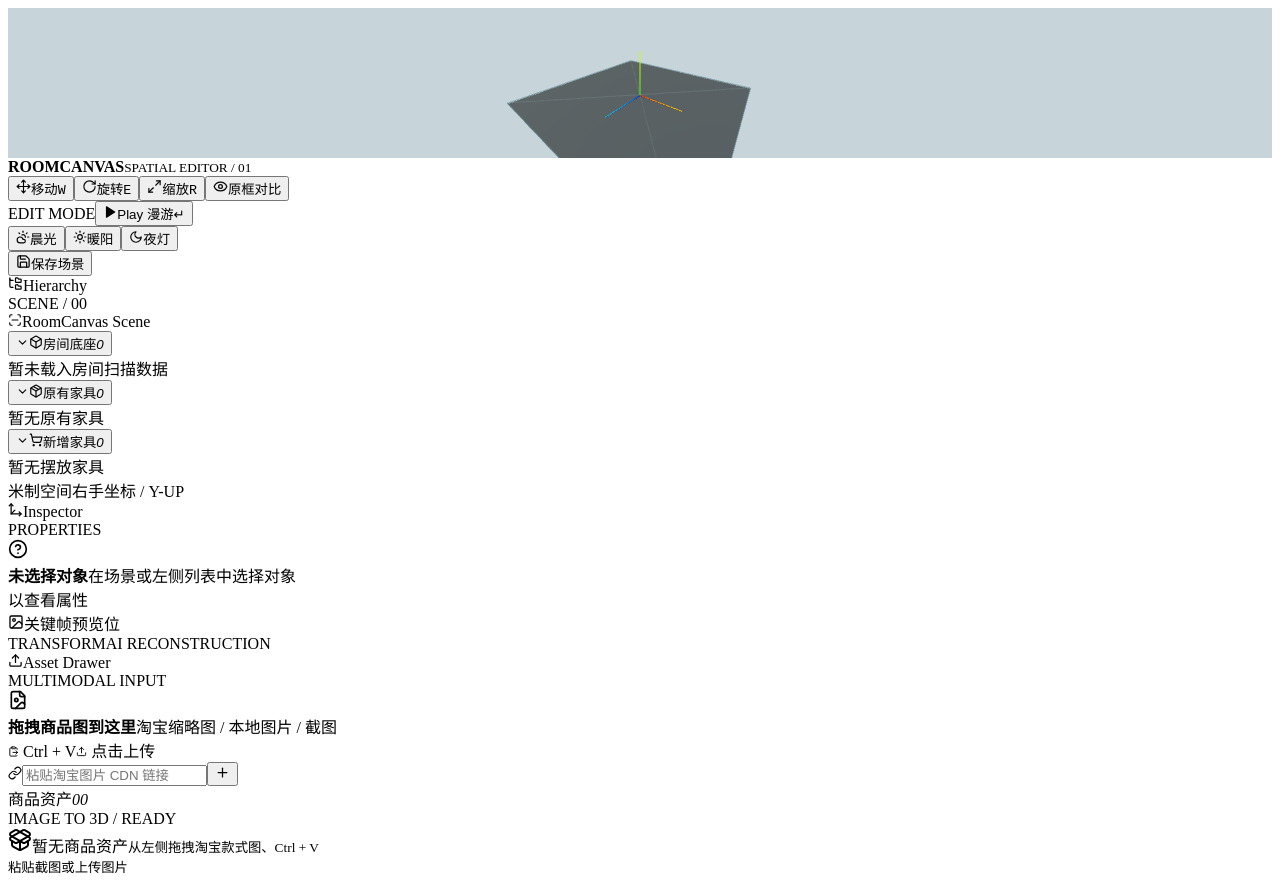
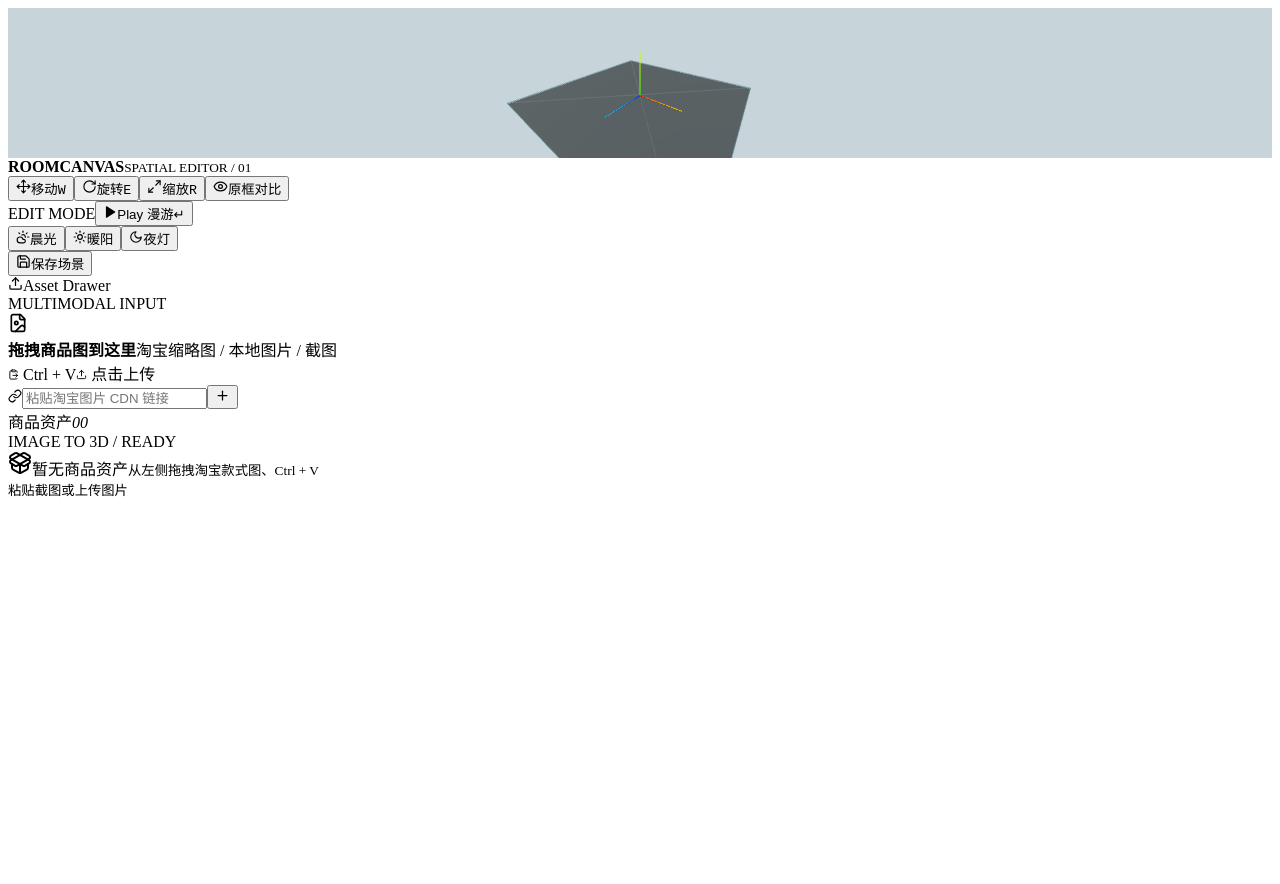
Before and after one commit to xiaoyu-msf519/Room-Canvas, a React (Vite) app in the folder src/frontend/: page / in a window 1280 px wide. After the commit the page ends 800 px from the top, so only its background shows below. Built offline with nearby package versions, Linux system fonts and the light colour scheme; the HTML template or start-up script is replaced by a standard one.

Commit message:
refactor: simplify editor HUD by removing side panels

```diff
--- a/src/frontend/src/components/HudLayout.tsx
+++ b/src/frontend/src/components/HudLayout.tsx
@@ -1,8 +1,6 @@
 import { Crosshair } from 'lucide-react'
 import { useRoomCanvasStore } from '../state/useRoomCanvasStore'
 import { AssetDrawer } from './AssetDrawer'
-import { HierarchyPanel } from './HierarchyPanel'
-import { InspectorPanel } from './InspectorPanel'
 import { TopToolbar } from './TopToolbar'
 
 interface HudLayoutProps {
@@ -15,7 +13,7 @@ export function HudLayout({ onToast }: HudLayoutProps) {
   return (
     <div className={`hud-layer ${isPlay ? 'is-play-mode' : ''}`}>
       <TopToolbar onToast={onToast} />
-      {!isPlay && <><HierarchyPanel /><InspectorPanel /><AssetDrawer onToast={onToast} /></>}
+      {!isPlay && <AssetDrawer onToast={onToast} />}
       {isPlay && <div className="play-hint"><Crosshair size={13} /> WASD / 方向键移动 <span>·</span> 鼠标环视 <span>·</span> ESC 退出</div>}
     </div>
   )
```
Also changed, not shown: 1 other file (tests, documents, lock files or other folders).
